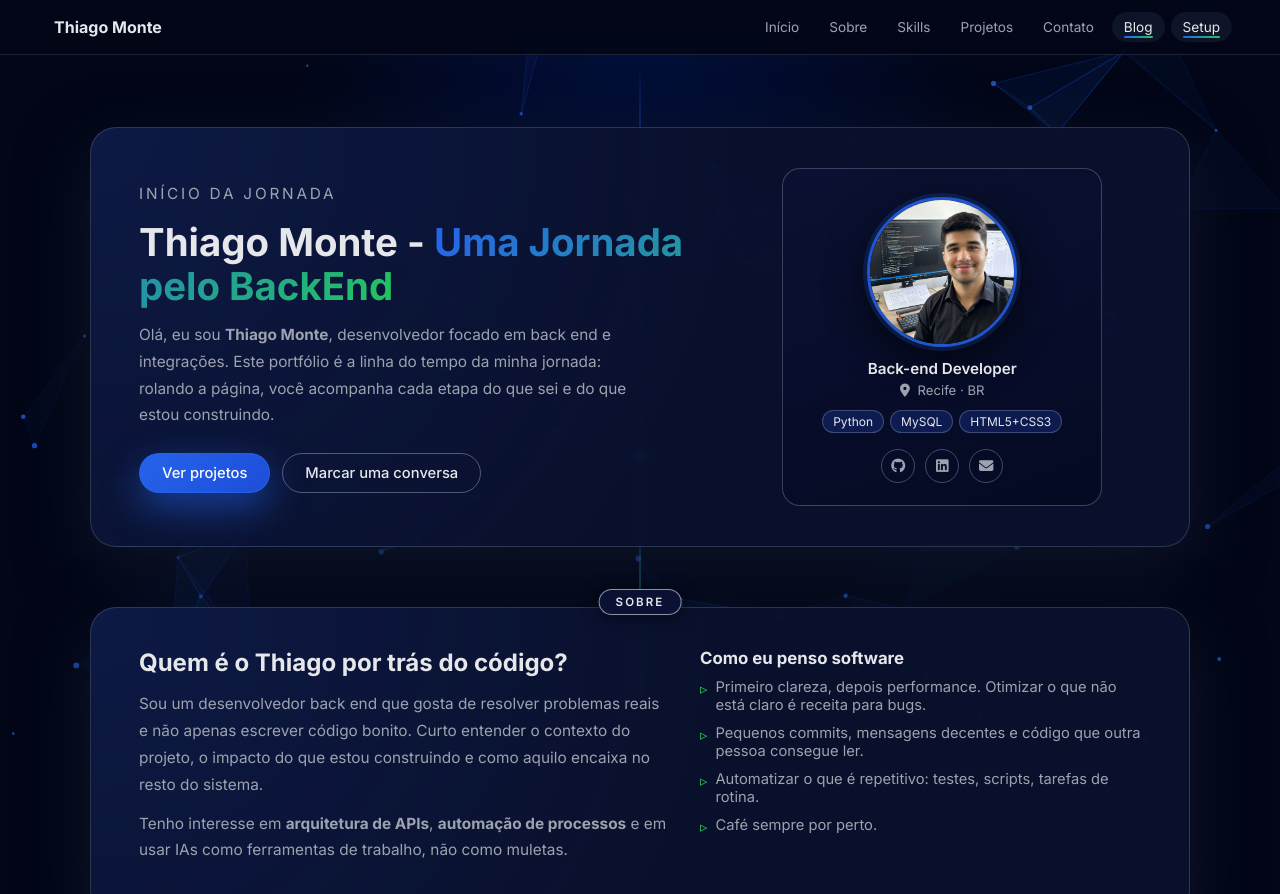
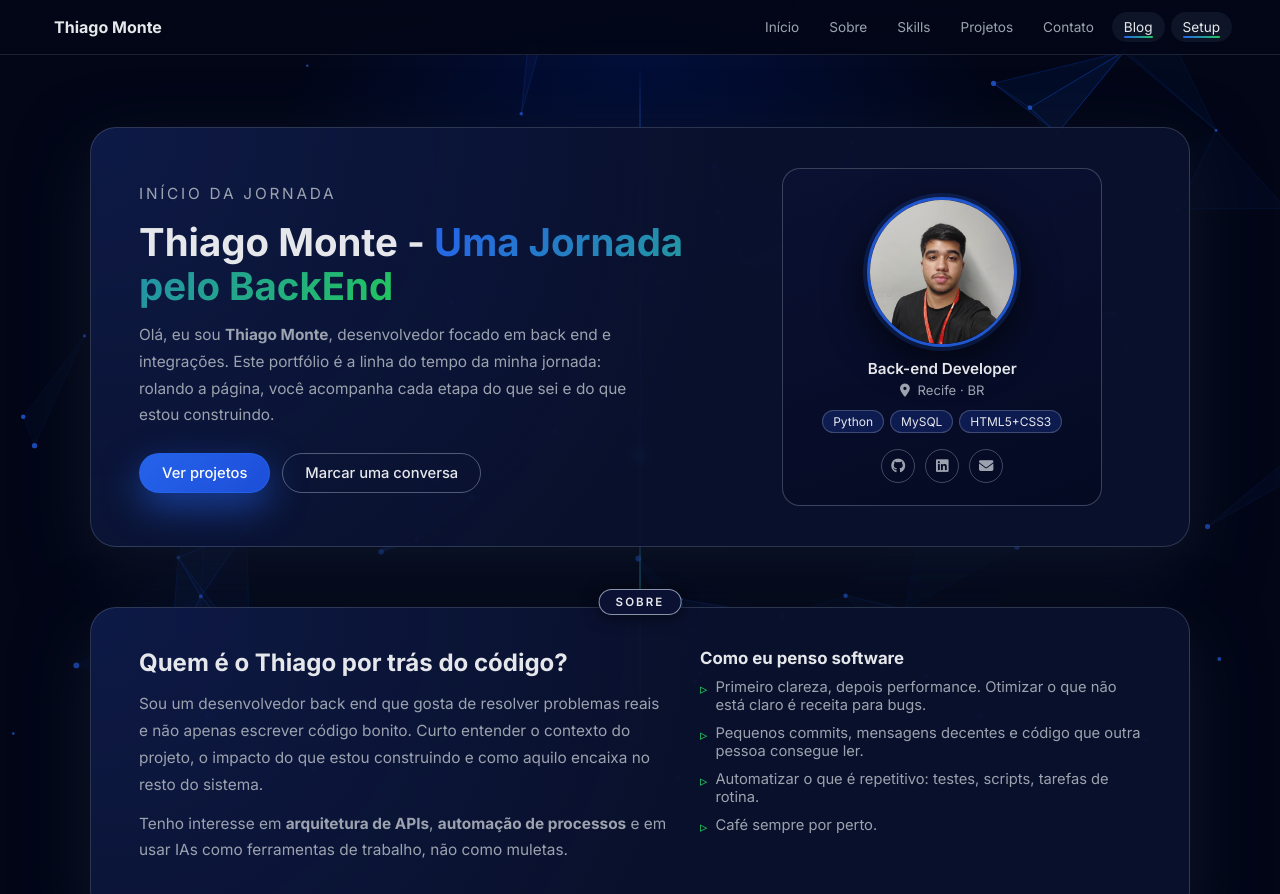
Before and after one commit to thiagomonte06/Portfolio-Thiago-main, a plain HTML site: page index.html in a window 1280 px wide. Shown: the top 894 px of the page. Drawn offline with Linux system fonts and the light colour scheme.

Commit message:
foto alterada

```diff
--- a/index.html
+++ b/index.html
@@ -67,7 +67,7 @@
             <div class="hero-card">
               <div class="hero-photo">
                 <img
-                  src="/assets/img/logo.jpeg"
+                  src="/assets/img/logo.png"
                   alt="Foto de Thiago Monte"
                   id="avatar-img"
                   onerror="this.style.display='none';document.getElementById('avatar-fallback').style.display='flex';"
```
Also changed, not shown: assets/img/logo.jpeg (deleted), assets/img/logo.png (added).
